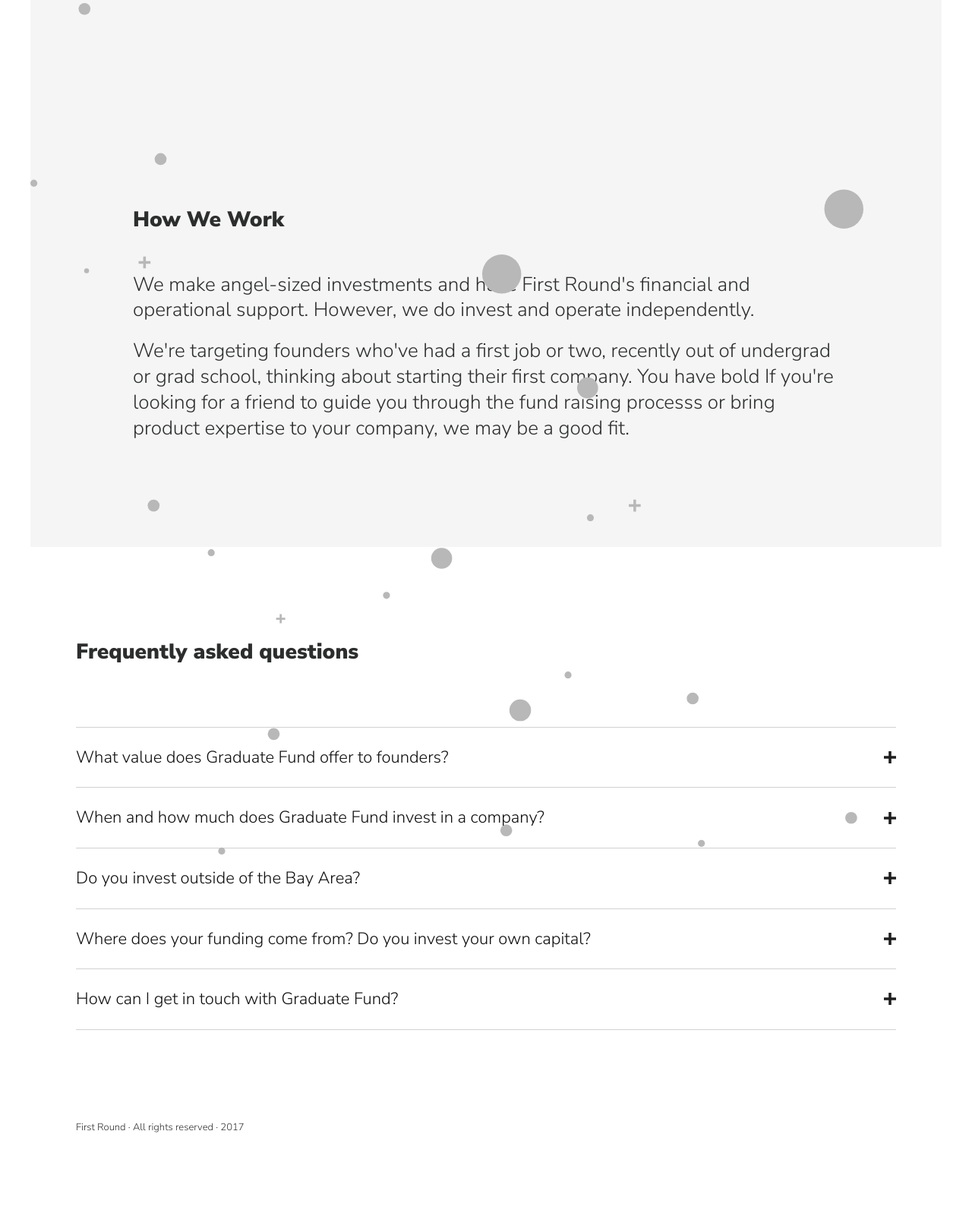
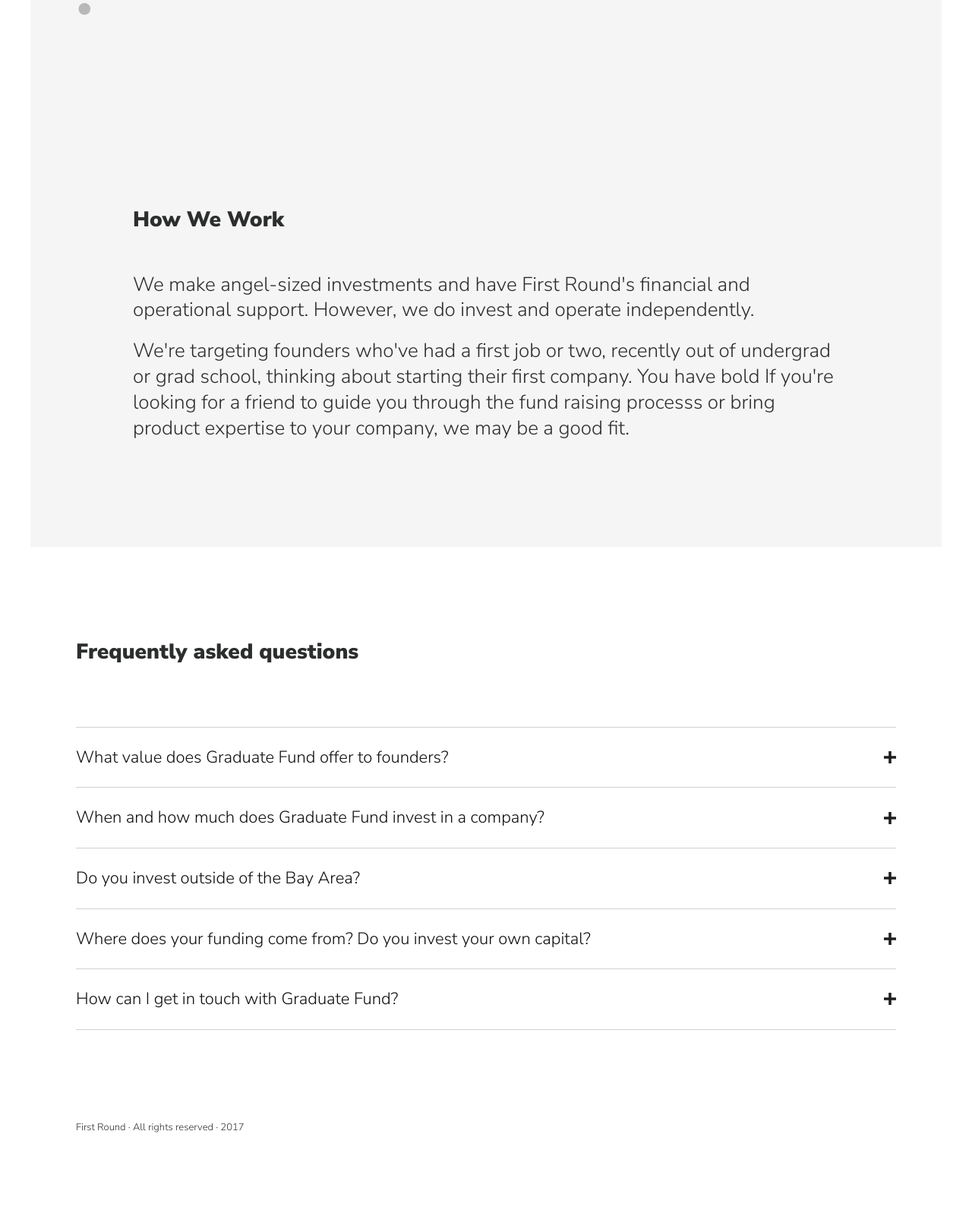
Before and after one commit to parthibanloganathan/graduatefund, a PHP site: page / in a window 1280 px wide. Shown: the part 2551-4169 px from the top of the page at 76% size. Run offline with PHP 8.4, Linux system fonts and the light colour scheme; some libraries are stand-ins or nearby versions.

Commit message:
Edit css to clip dots

```diff
--- a/css/application.css
+++ b/css/application.css
@@ -215,6 +215,8 @@ body h1, body h2, body h3, body h4, body h5, body h6, body p {
 .main-container .dots-background {
   position: absolute;
   margin-top: 425px;
+  max-height: 1500px;
+  overflow: hidden;
   right: 10px;
   left: 10px;
 }
```
